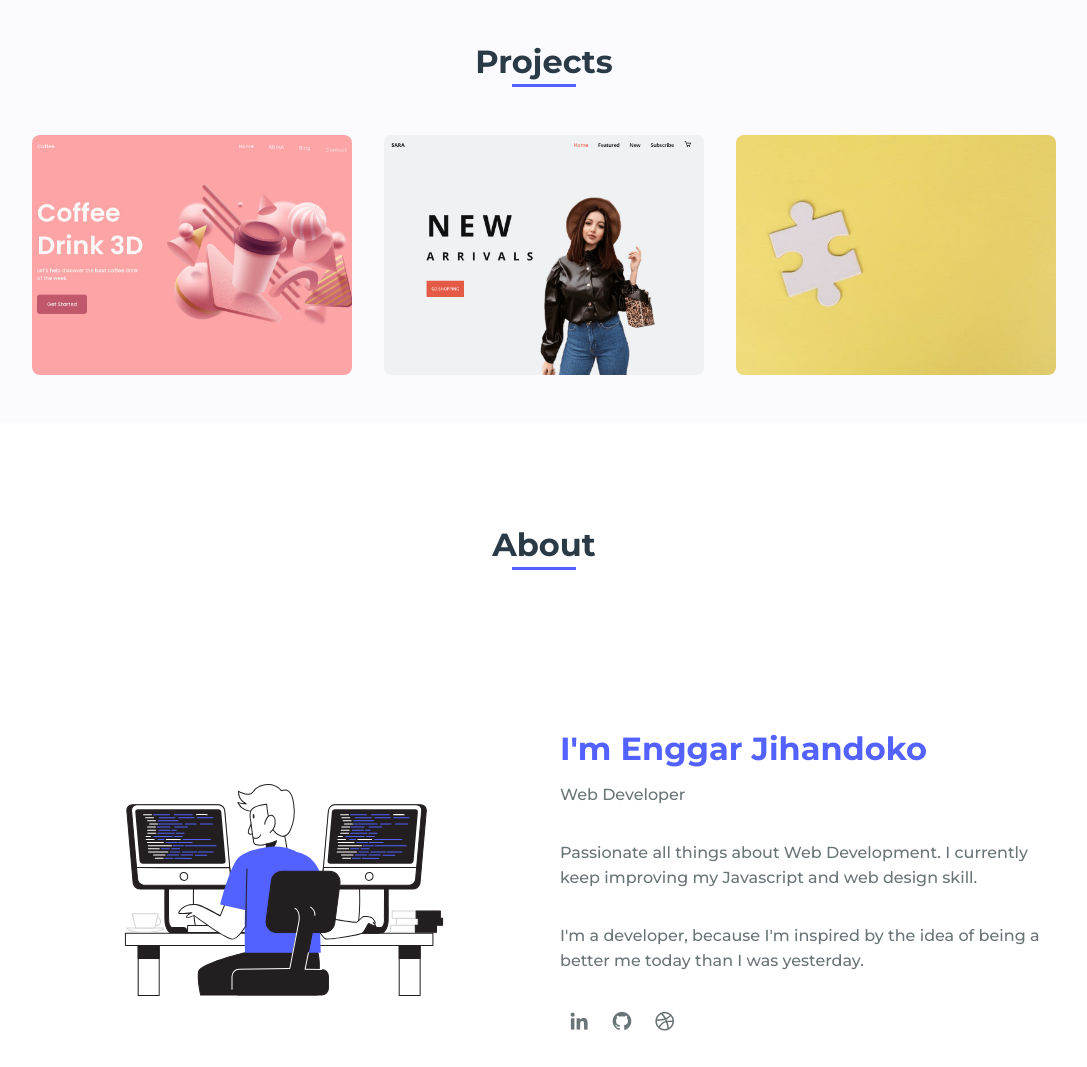
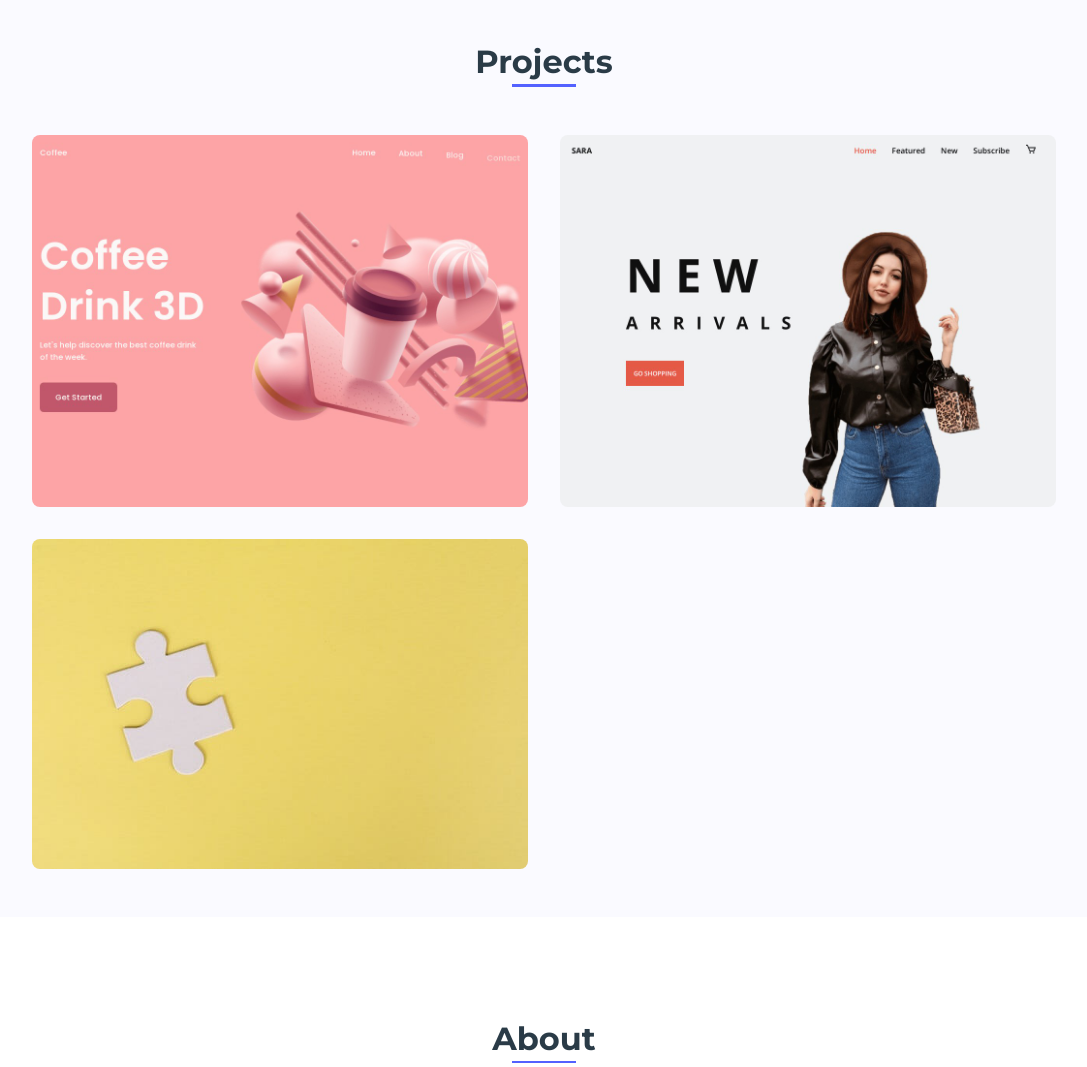
Before and after one commit to enggarj/portfolio, a plain HTML site: page index.html in a window 1280 px wide. Shown: the part 860-1927 px from the top of the page, without its empty margins (96-1183 px from the left). Drawn offline with nearby package versions, Linux system fonts and the light colour scheme.

Commit message:
Edit grid

```diff
--- a/assets/js/main.js
+++ b/assets/js/main.js
@@ -59,11 +59,11 @@ sr.reveal('.about__img', { delay: 500 })
 sr.reveal('.about__subtitle', { delay: 300 })
 sr.reveal('.about__profession', { delay: 400 })
 sr.reveal('.about__text', { delay: 500 })
-sr.reveal('.about__social-icon', { delay: 600/* , interval: 200 */ })
+sr.reveal('.about__social-icon', { delay: 600, interval: 200 })
 
 /*SCROLL SKILLS*/
 sr.reveal('.skills__subtitle', {})
-sr.reveal('.skills__name', { distance: '20px', delay: 50/* , interval: 100 */ })
+sr.reveal('.skills__name', { distance: '20px', delay: 50, interval: 100 })
 sr.reveal('.skills__img', { delay: 400 })
 
 /*SCROLL PORTFOLIO*/
@@ -71,6 +71,6 @@ sr.reveal('.portfolio__img', { interval: 300 })
 
 /*SCROLL CONTACT*/
 sr.reveal('.contact__subtitle', {})
-sr.reveal('.contact__text', {/* interval: 200 */ })
+sr.reveal('.contact__text', { interval: 200 })
 sr.reveal('.contact__input', { delay: 400 })
 sr.reveal('.contact__button', { delay: 600 })
--- a/assets/sass/styles.scss
+++ b/assets/sass/styles.scss
@@ -318,7 +318,7 @@ img{
         flex-direction: column;
         justify-content: space-around;
         align-items: center;
-        background: rgba(255, 255, 255, .7);
+        background: rgba(255, 255, 255, .8);
         backdrop-filter: blur(3px);
         border-radius: .5rem;
         transition: .3s;
@@ -334,19 +334,21 @@ img{
             margin: .5rem;
         }
         &-paragraph {
-            color: var(--text-color);
+            color: darken(#697477, 10%);
         }
     }
 
     &__link {
-        font-size: 1.8rem;
+        font-size: 2.2rem;
         width: 100%;
         display: flex;
         justify-content: space-evenly;
 
         &-name {
+            color: var(--text-color);
+
             &:hover {
-                transform: scale(1.1) translateY(-2px);
+                transform: scale(1.1);
                 color: #5361FF;
             }
         }
@@ -501,7 +503,7 @@ img{
 
     .portfolio{
         &__container{
-            grid-template-columns: repeat(3,1fr);
+            grid-template-columns: repeat(2,1fr);
 /*             grid-template-rows: repeat(2, 1fr); */
             column-gap: 2rem;
         }
--- a/index.html
+++ b/index.html
@@ -69,8 +69,8 @@
 							<p class="portfolio__detail-paragraph">html, css, javascript</p>
 						</div>
 						<div class="portfolio__link">
-							<a href="https://github.com/enggarj/coffe-3D" target="_blank" class="portfolio__link-name"><i class='bx bx-code-block'></i></a>
-							<a href="https://enggarj.github.io/coffe-3D/" target="_blank" class="portfolio__link-name"><i class='bx bx-link-external'></i></a>
+							<a href="https://github.com/enggarj/coffe-3D" target="_blank" class="portfolio__link-name"><i class='bx-border-circle bx bx-code-block'></i></a>
+							<a href="https://enggarj.github.io/coffe-3D/" target="_blank" class="portfolio__link-name"><i class='bx-border-circle bx bx-link-external'></i></a>
 						</div>
 					</div>
 				</div>
@@ -83,8 +83,8 @@
 							<p class="portfolio__detail-paragraph">html, css, javascript</p>
 						</div>
 						<div class="portfolio__link">
-							<a href="https://github.com/enggarj/sara" target="_blank" class="portfolio__link-name"><i class='bx bx-code-block'></i></a>
-							<a href="https://enggarj.github.io/sara/" target="_blank" class="portfolio__link-name"><i class='bx bx-link-external'></i></a>
+							<a href="https://github.com/enggarj/sara" target="_blank" class="portfolio__link-name"><i class='bx-border-circle bx bx-code-block'></i></a>
+							<a href="https://enggarj.github.io/sara/" target="_blank" class="portfolio__link-name"><i class='bx-border-circle bx bx-link-external'></i></a>
 						</div>
 					</div>
 				</div>
```
Also changed, not shown: assets/sass/styles.css, 1 other file.
